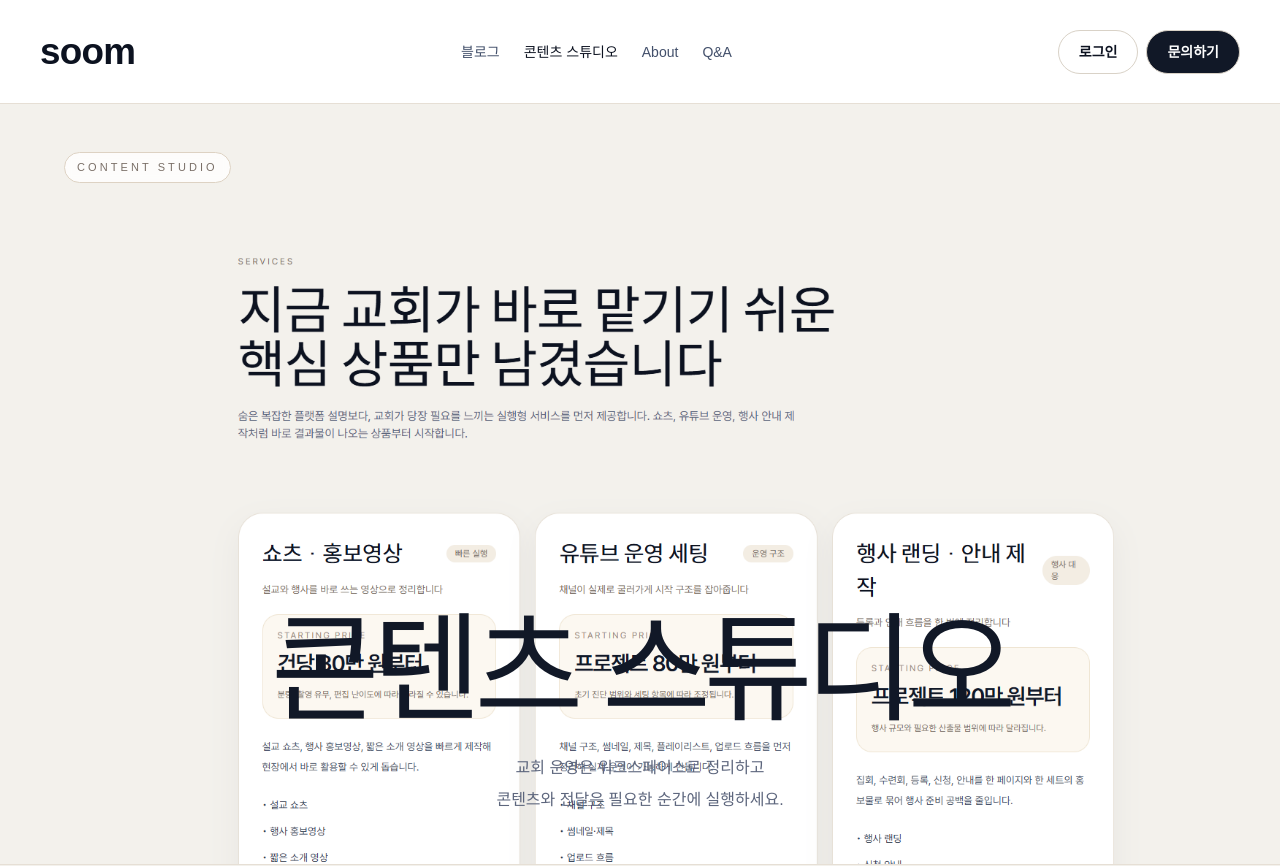
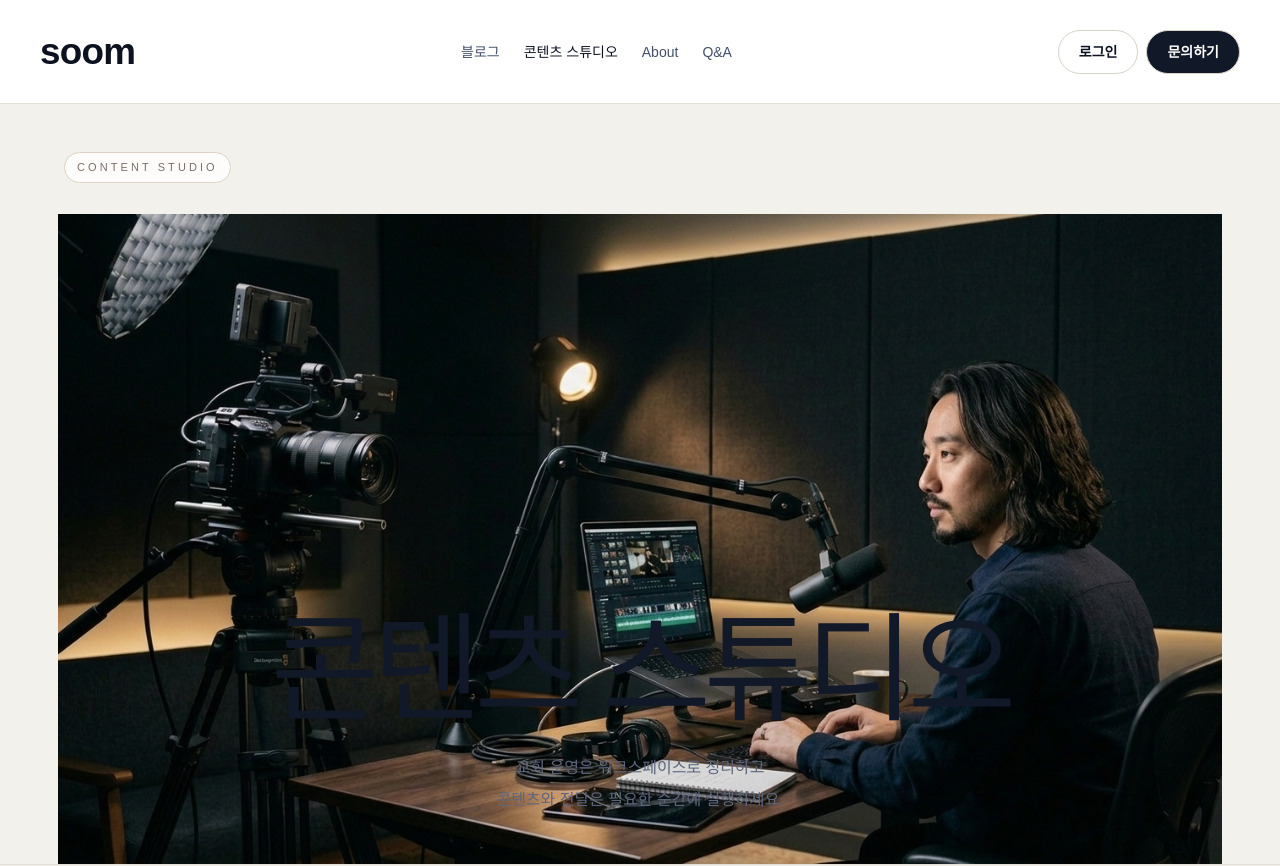
Before and after one commit to kinddragon1224/soom-church, a Next.js app: page /pricing in a window 1280 px wide. Shown: the top 866 px of the page. Built offline with nearby package versions, Linux system fonts and the light colour scheme; a web font is replaced by a local one.

Commit message:
Update content studio hero image

```diff
--- a/app/pricing/page.tsx
+++ b/app/pricing/page.tsx
@@ -58,7 +58,7 @@ export default function PricingPage() {
         <div className="mx-auto w-full max-w-[1600px] px-0 py-0">
           <div className="relative min-[320px]:min-h-[560px] overflow-hidden bg-[#f3f1ec] sm:min-h-[640px] lg:min-h-[760px]">
             <div className="absolute inset-0 bg-[#f3f1ec]" />
-            <img src="/content-studio-hero.png" alt="콘텐츠 스튜디오" className="absolute inset-x-0 top-[84px] mx-auto h-[calc(100%-84px)] w-auto max-w-[min(100%,1280px)] object-contain object-top sm:top-[96px] sm:h-[calc(100%-96px)] lg:top-[110px] lg:h-[calc(100%-110px)]" />
+            <img src="/content-studio-hero.jpg" alt="콘텐츠 스튜디오" className="absolute inset-x-0 top-[84px] mx-auto h-[calc(100%-84px)] w-auto max-w-[min(100%,1280px)] object-contain object-top sm:top-[96px] sm:h-[calc(100%-96px)] lg:top-[110px] lg:h-[calc(100%-110px)]" />
 
             <div className="relative z-10 flex min-h-[560px] flex-col justify-between px-5 py-6 sm:min-h-[640px] sm:px-8 sm:py-10 lg:min-h-[760px] lg:px-12 lg:py-12 xl:px-16">
               <div className="flex justify-center sm:justify-start">
```
Also changed, not shown: public/content-studio-hero.jpg (added).
